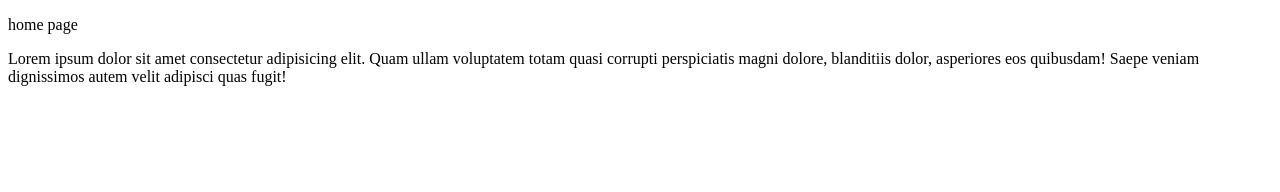
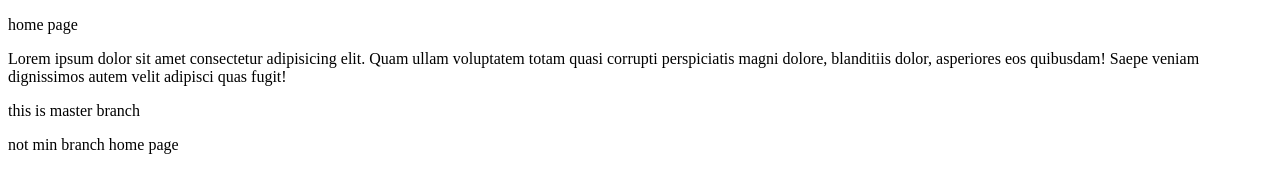
Before and after one commit to FARAZSHAH909/new, a plain HTML site: page home.html in a window 1280 px wide. Drawn offline with Linux system fonts and the light colour scheme.

Commit message:
p tag add

```diff
--- a/home.html
+++ b/home.html
@@ -9,5 +9,7 @@
 <body>
     <p>home page</p>
     <p>Lorem ipsum dolor sit amet consectetur adipisicing elit. Quam ullam voluptatem totam quasi corrupti perspiciatis magni dolore, blanditiis dolor, asperiores eos quibusdam! Saepe veniam dignissimos autem velit adipisci quas fugit!</p>
+    <p>this is master branch </p>
+    <p>not min branch home page</p>
 </body>
 </html>
```
